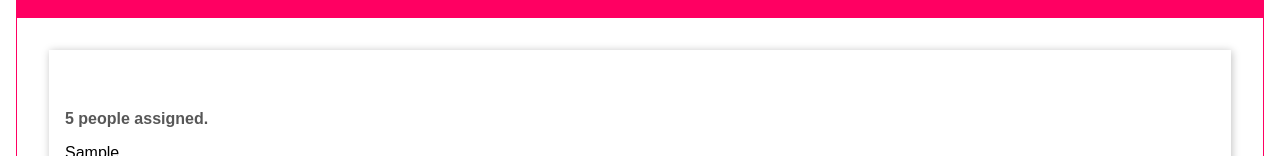
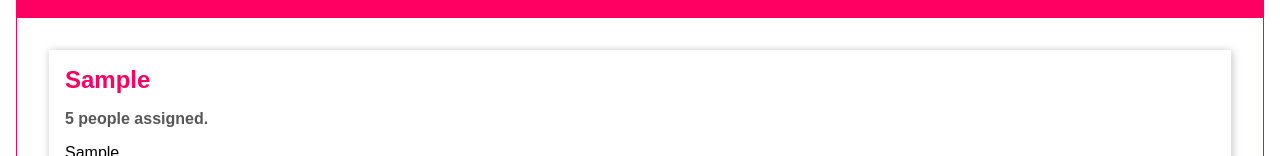
Before and after one commit to bdority/sampleTypescriptProject, a website built with webpack: page index.html in a window 1280 px wide. Both pictures are taken after typing "Sample", "Sample", "5" into the empty fields and a click on the button "ADD PROJECT". Shown: the part 499-655 px from the top of the page. Built offline with nearby package versions, Linux system fonts and the light colour scheme.

Commit message:
adjusting css

```diff
--- a/app.css
+++ b/app.css
@@ -90,6 +90,9 @@
     margin: 0.5rem 0;
 }
 
+#active-projects li h2 {
+    color:#ff0062;
+}
 #finished-projects li h2 {
     color: #0044ff;
 }
--- a/package.json
+++ b/package.json
@@ -19,7 +19,7 @@
     "clean-webpack-plugin": "^4.0.0",
     "ts-loader": "^6.2.1",
     "typescript": "^3.7.2",
-    "webpack" :"^4.41.2",
+    "webpack": "^4.41.2",
     "webpack-cli": "^3.3.10",
     "webpack-dev-server": "^3"
   }
```
Also changed, not shown: 2 other files.
